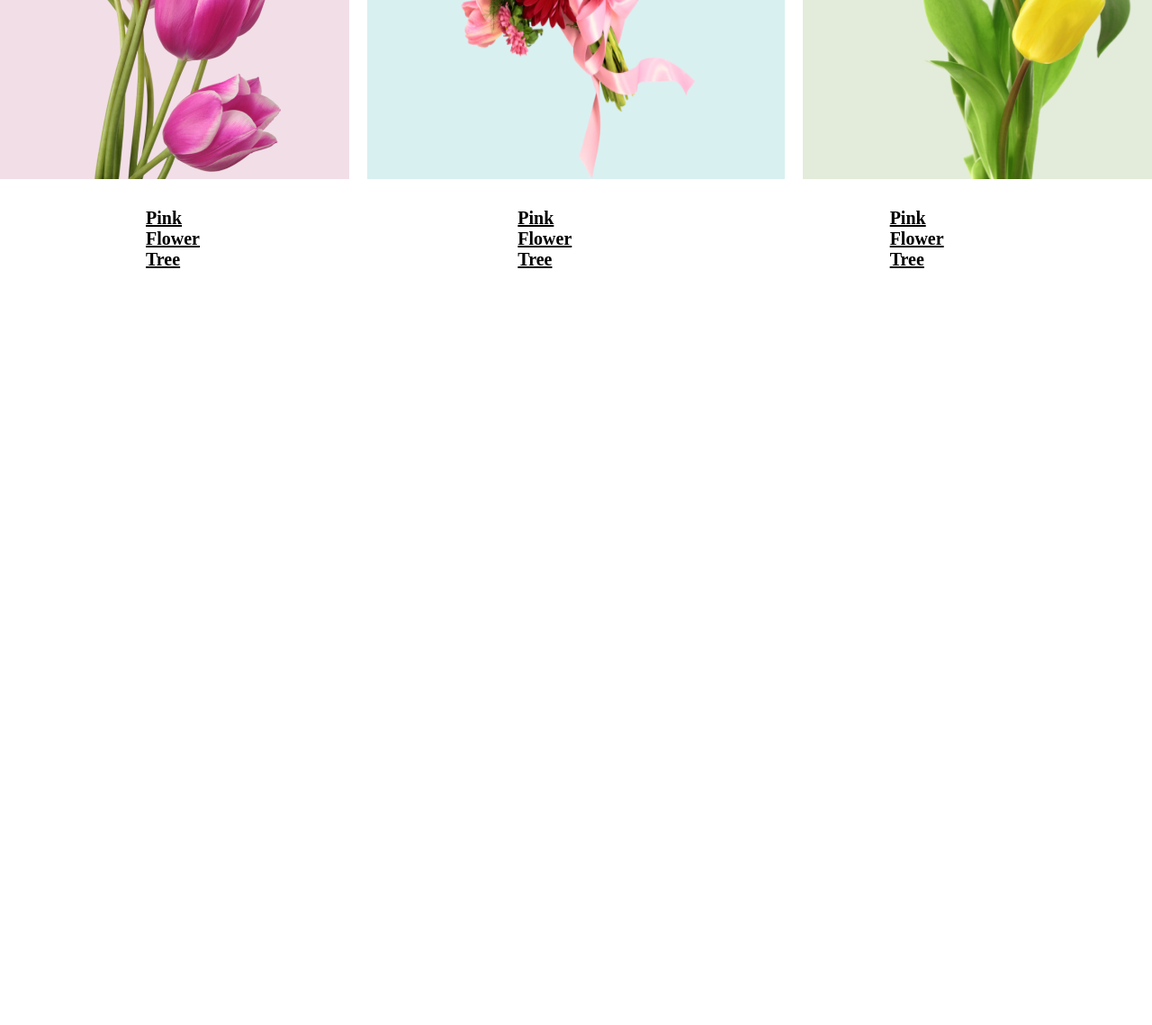
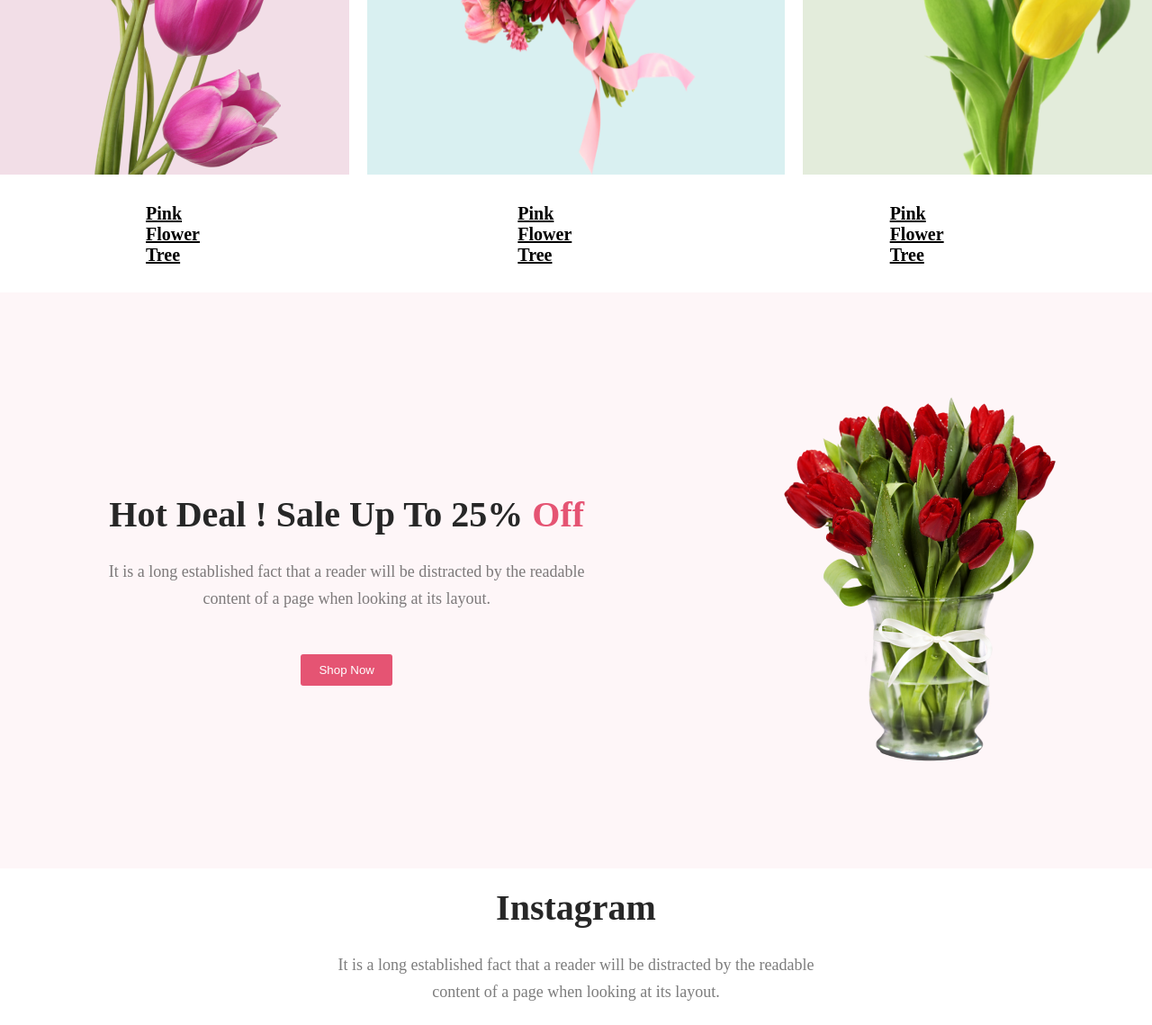
Before and after one commit to Barkat-Ullah/assginment-1, a plain HTML site: page index.html in a window 1280 px wide. Shown: the part 1336-2475 px from the top of the page at 90% size. Before the commit the page ends 1636 px from the top, so only its background shows below. Drawn offline with Linux system fonts and the light colour scheme.

Commit message:
instagram beautiful image

```diff
--- a/index.html
+++ b/index.html
@@ -56,7 +56,30 @@
         </section>
 
     <main>
+        <div class="main-container">
+            <div class="main-text">
+               <h3 class="featured-title"> Hot Deal ! Sale Up To 25% <span class="span">Off</span></h3>
+               <p class=" featured-description">It is a long established fact that a reader will be distracted by the readable<br> content of a page when looking at its layout.</p>
+                <button class="btn">Shop Now</button>
+            </div>
 
+            <div class="main-image">
+                <img src="./Flower Asset/pngwing 8.png" alt="">
+            </div>
+        </div>
+
+        <div class=”panel”>
+            <div class=”panel-head”>
+                <h4 class="featured-title">Instagram</h4>
+                <p class="featured-description">It is a long established fact that a reader will be distracted by the readable<br> content of a page when looking at its layout.</p>
+            </div>
+            <div class="panel-images">
+                <img src="./Flower Asset/Flower 01.png" alt="">
+                <img src="./Flower Asset/Rectangle 4.png" alt="">
+                <img src="./Flower Asset/Rectangle 5.png" alt="">
+                <img src="./Flower Asset/Rectangle 6.png" alt="">
+            </div>
+        </div>
     </main>
     <footer>
 
--- a/styles/styles.css
+++ b/styles/styles.css
@@ -40,7 +40,7 @@
     border: none;
     border-radius: 3px;
     cursor: pointer;
-    margin-top: 32px;
+    margin-top: 22px;
 }
 
 .featured-title {
@@ -57,7 +57,7 @@
     font-size: 18px;
     font-weight: 400;
     line-height: 30px;
-    margin: 30px;
+    margin: 25px;
 }
 
 .about-container {
@@ -127,3 +127,25 @@
 
 
 }
+
+.main-container {
+    display: flex;
+    justify-content: space-around;
+    align-items: center;
+    background-color: #E554730D;
+    text-align: center;
+    height: 80Vh;
+    margin-top: 30px;
+}
+
+.main-image {
+    width: 318px;
+    height: 420px;
+}
+.span{
+    color: #E55473;
+}
+
+.panel-images{
+    margin: 15px 65px;
+}
```
